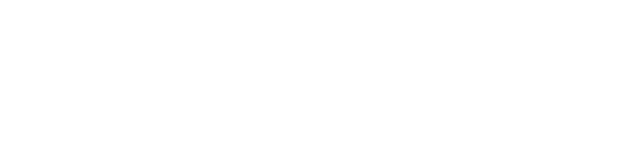
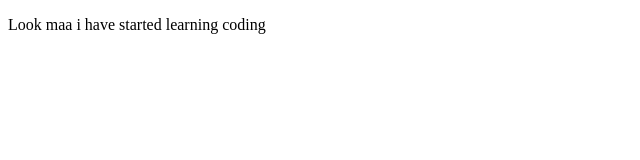
Before and after one commit to codecycletech/minimal-iterations, a plain HTML site: page index.html in a window 1280 px wide. Shown: the whole page, without its empty margins (0-640 px from the left). Drawn offline with Linux system fonts and the light colour scheme.

Commit message:
Ch.2 HTML Fundamentals By Matt Milner

```diff
--- a/index.html
+++ b/index.html
@@ -1 +1,12 @@
 <!DOCTYPE html>
+<html>
+<head>
+    <title>First WebPage Haha</title>
+    <meta name="discription" content="A step by step guide to "How to stay positibe">
+    <meta name="author" content="beingminimal">
+</head>
+
+<body>
+    <p>Look maa i have started learning coding</p>
+</body>
+</html>
```
